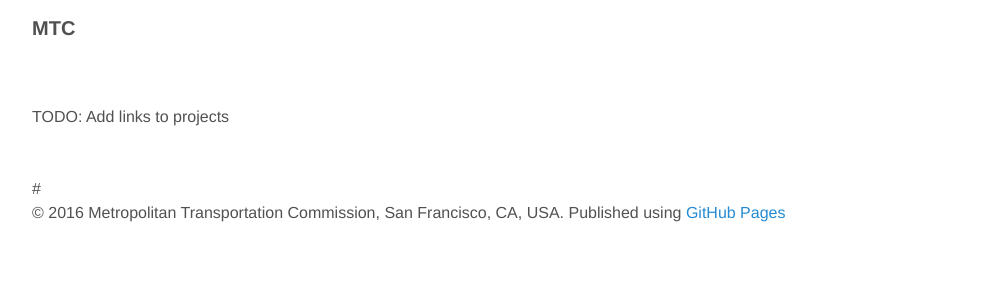
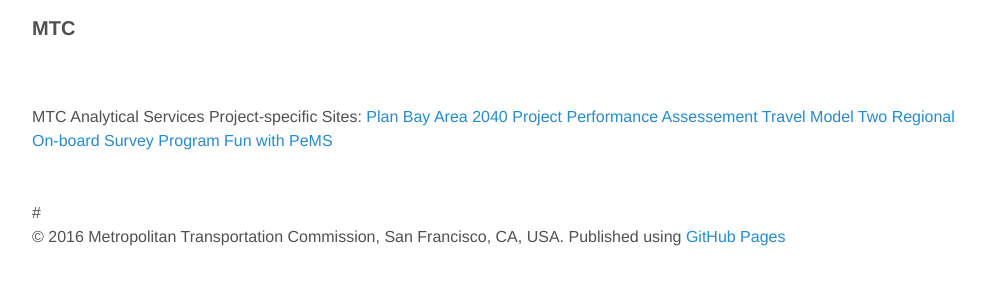
Before and after one commit to BayAreaMetro/modeling-website, a Jekyll site: the page built from index.html, in a window 1280 px wide. Shown: the top 300 px of the page, without its empty margins (144-1129 px from the left). Built offline with Jekyll 4.4.1, drawn with Linux system fonts in a browser that asks for light colours; the list of posts is cut into pages by our own code.

Commit message:
landing page

```diff
--- a/index.html
+++ b/index.html
@@ -3,7 +3,13 @@
 title: Home
 ---
 
-TODO: Add links to projects
+MTC Analytical Services Project-specific Sites:
+
+<a href="/performance">Plan Bay Area 2040 Project Performance Assessement</a>
+<a href="/travel-model-two">Travel Model Two</a>
+<a href="/onboard-surveys">Regional On-board Survey Program</a>
+<a href="/pems-typical-weekday">Fun with PeMS</a>
+
 
 <br>
 <br>
```
